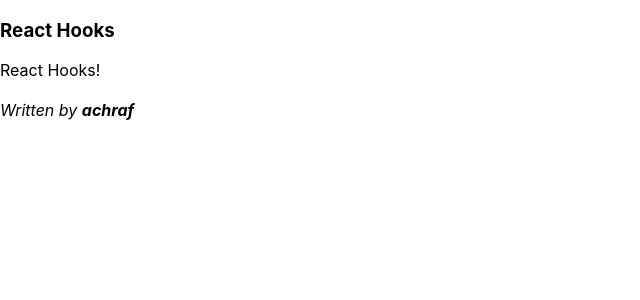
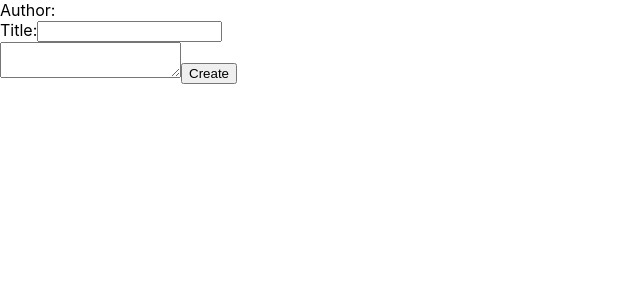
Before and after one commit to AchrafRehioui/Learn-React-Hooks, a React (Create React App) app in the folder chpter3/: page / in a window 1280 px wide. Shown: the top 300 px of the page, without its empty margins (0-640 px from the left). Built offline with nearby package versions, Linux system fonts and the light colour scheme.

Commit message:
adding createpost component

```diff
--- a/chpter3/src/App.js
+++ b/chpter3/src/App.js
@@ -1,7 +1,7 @@
 import React from 'react';
-import Post from './post/Post';
+import CreatePost from './post/CreatePost'
 
 export default function App() {
-  return <Post title="React Hooks" content="React Hooks!" author="achraf" />
+  return <CreatePost />
 
 }
--- /dev/null
+++ b/chpter3/src/post/CreatePost.js
@@ -0,0 +1,15 @@
+import React from 'react'
+export default function CreatePost({ user }) {
+    return (
+        <form onSubmit={e => e.preventDefault()}>
+            <div>Author: <b>{user}</b></div>
+            <div>
+                <label htmlFor="create-title">Title:</label>
+                <input type="text" name="create-title" id="create-title"
+                />
+            </div>
+            <textarea />
+            <input type="submit" value="Create" />
+        </form>
+    )
+}
```
